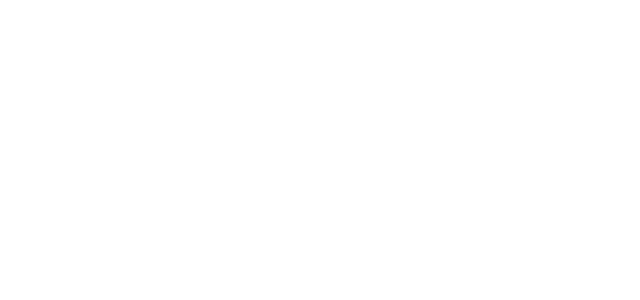
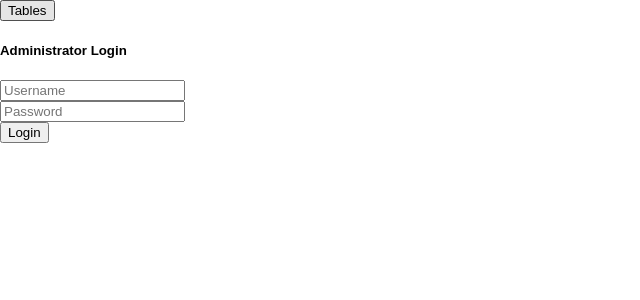
Before and after one commit to scliff6262/react-pos, a React (Create React App) app in the folder client/: page /admin in a window 1280 px wide. Shown: the top 300 px of the page, without its empty margins (0-640 px from the left). Built offline with nearby package versions, Linux system fonts and the light colour scheme.

Commit message:
Admin can log into backend

```diff
--- /dev/null
+++ b/client/src/containers/Admin.js
@@ -0,0 +1,74 @@
+import React, { Component } from 'react';
+
+class Admin extends Component {
+  constructor(){
+    super()
+
+    this.state = {
+      token: null,
+      username: "",
+      password: ""
+    }
+  }
+
+  changeUsername = (e) => {
+    this.setState({
+      username: e.target.value
+    })
+  }
+
+  changePassword = (e) => {
+    this.setState({
+      password: e.target.value
+    })
+  }
+
+  handleClick = (e) => {
+    e.preventDefault()
+    const username = this.state.username
+    const password = this.state.password
+
+    fetch("/auth", {
+      method: "POST",
+      headers: {
+        "Content-Type": "application/json; charset=utf-8",
+      },
+      body: JSON.stringify({ username , password })
+    }).then( r => r.json() )
+    .then( json => {
+        this.setState({
+          token: json["jwt"],
+          username: json["name"]
+        })
+    })
+  setTimeout(() => { console.log(this.state) }, 1000)
+  }
+
+  render(){
+    const tablesScreen = <button onClick={ (e) => this.props.history.push('/tables')}>Tables</button>
+    if(this.state.token){
+      return(
+        <div>
+          {tablesScreen}
+          <h5>Welcome</h5>
+        </div>
+      )
+    } else {
+      return(
+        <div>
+          {tablesScreen}
+          <h5>Administrator Login</h5>
+          <form>
+            <input type="text" placeholder="Username" onChange={this.changeUsername}></input>
+            <br />
+            <input type="text" placeholder="Password" onChange={this.changePassword}></input>
+            <br />
+            <button onClick={this.handleClick}>Login</button>
+          </form>
+        </div>
+      )
+    }
+  }
+}
+
+export default Admin
--- a/client/src/containers/App.js
+++ b/client/src/containers/App.js
@@ -2,6 +2,7 @@ import React, { Component } from 'react';
 import { BrowserRouter as Router, Switch, Route } from 'react-router-dom'
 import Tables from './Tables'
 import OrderScreen from './OrderScreen'
+import Admin from './Admin'
 
 class App extends Component {
   render() {
@@ -11,6 +12,7 @@ class App extends Component {
           <Switch>
             <Route exact path="/tables" component={Tables} />
             <Route path="/tables/:table" component={OrderScreen} />
+            <Route exact path="/admin" component={Admin}/>
           </Switch>
         </Router>
       </div>
```
